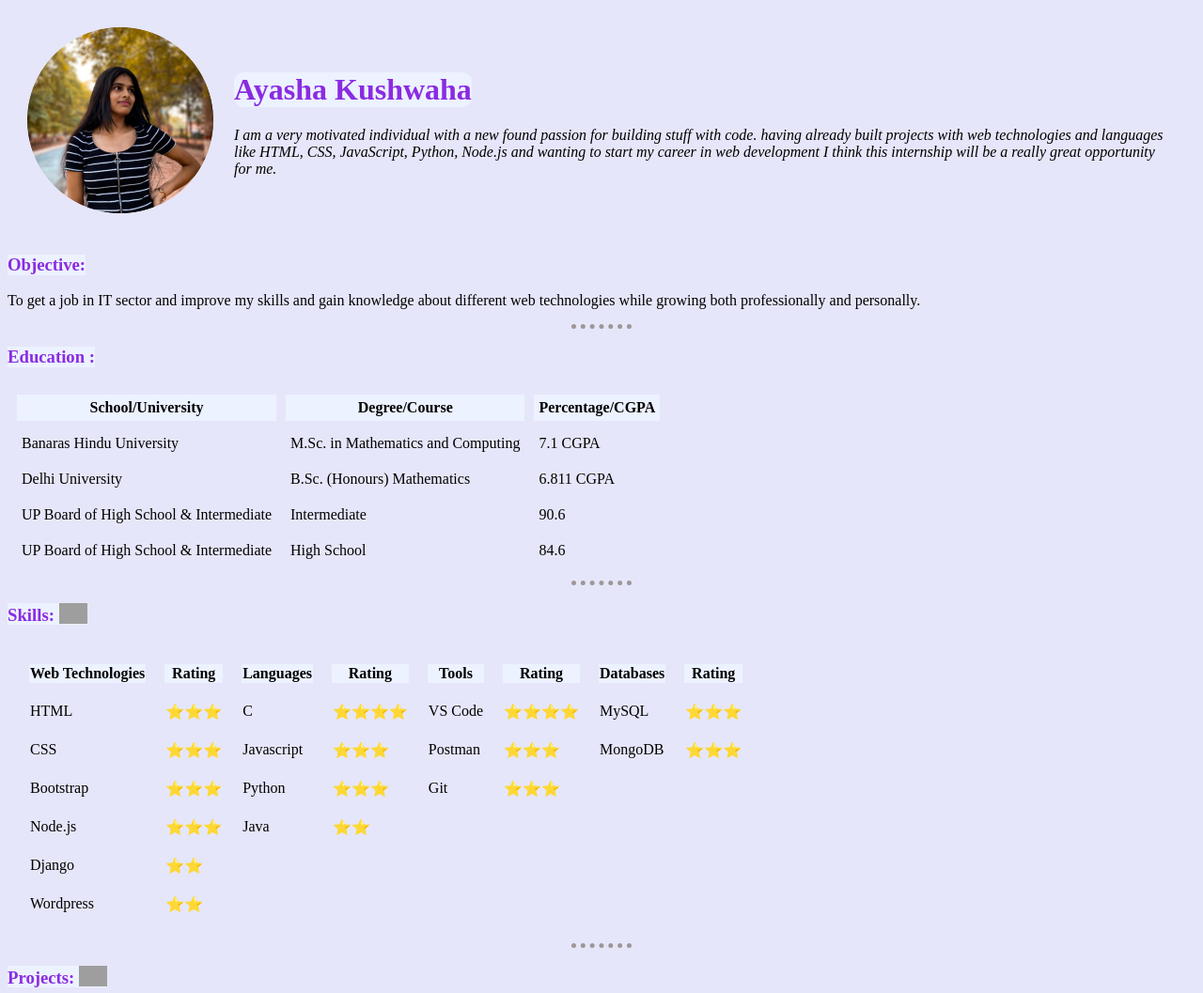
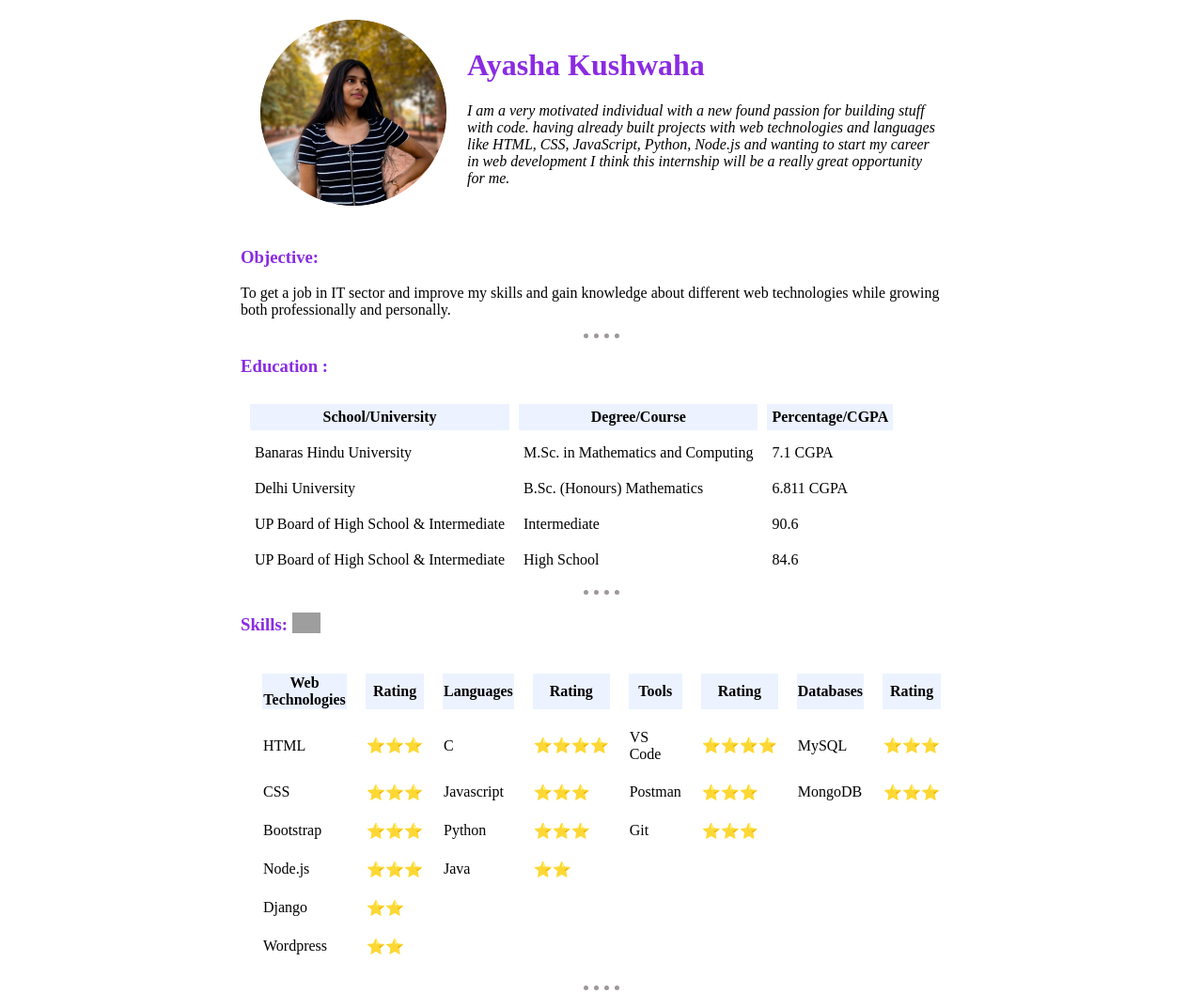
Before and after one commit to ayashakushwaha/cv, a plain HTML site: page index.html in a window 1280 px wide. Shown: the top 1057 px of the page at 94% size. Drawn offline with Linux system fonts and the light colour scheme; grey boxes are pictures that could not be loaded.

Commit message:
Add files via upload
update-1

```diff
--- a/css/styles.css
+++ b/css/styles.css
@@ -1,39 +1,40 @@
-body{background-color:lavender;}
-hr{
-    border-style:none;
-    border-top-style:dotted;
-    border-color:rgb(158, 151, 151);
-    border-width:5px;
-    width:5%;
- }
- h3{
-    color:blueviolet;
-    background-color:#ECF2FF;
-    width:fit-content;
- }
- h3:hover{
-   background-color:#E3DFFD;
+body {
+  margin: auto;
+  width: 60%;
 }
- h1{
-    color:blueviolet;
-    background-color:#ECF2FF;
-    border-radius:10px;
-    width:fit-content;
- }
- h1:hover{
-   background-color:#E3DFFD;
-   border-radius:10px;
- }
-.book{
-   width:30px;
-   margin-left:5px;
-   margin-bottom:-4px;
+hr {
+  border-style: none;
+  border-top-style: dotted;
+  border-color: rgb(158, 151, 151);
+  border-width: 5px;
+  width: 5%;
+}
+h3 {
+  color: blueviolet;
+}
+h3:hover {
+  background-color: #e3dffd;
+}
+h1 {
+  color: blueviolet;
+
+  border-radius: 10px;
+  width: fit-content;
+}
+h1:hover {
+  background-color: #e3dffd;
+  border-radius: 10px;
+}
+.book {
+  width: 30px;
+  margin-left: 5px;
+  margin-bottom: -4px;
 }
 
-img:hover{
-background-color:pink;
-border-radius:10px;
+img:hover {
+  background-color: pink;
+  border-radius: 10px;
 }
-th{
-   background-color:#ECF2FF;
+th {
+  background-color: #ecf2ff;
 }
```
